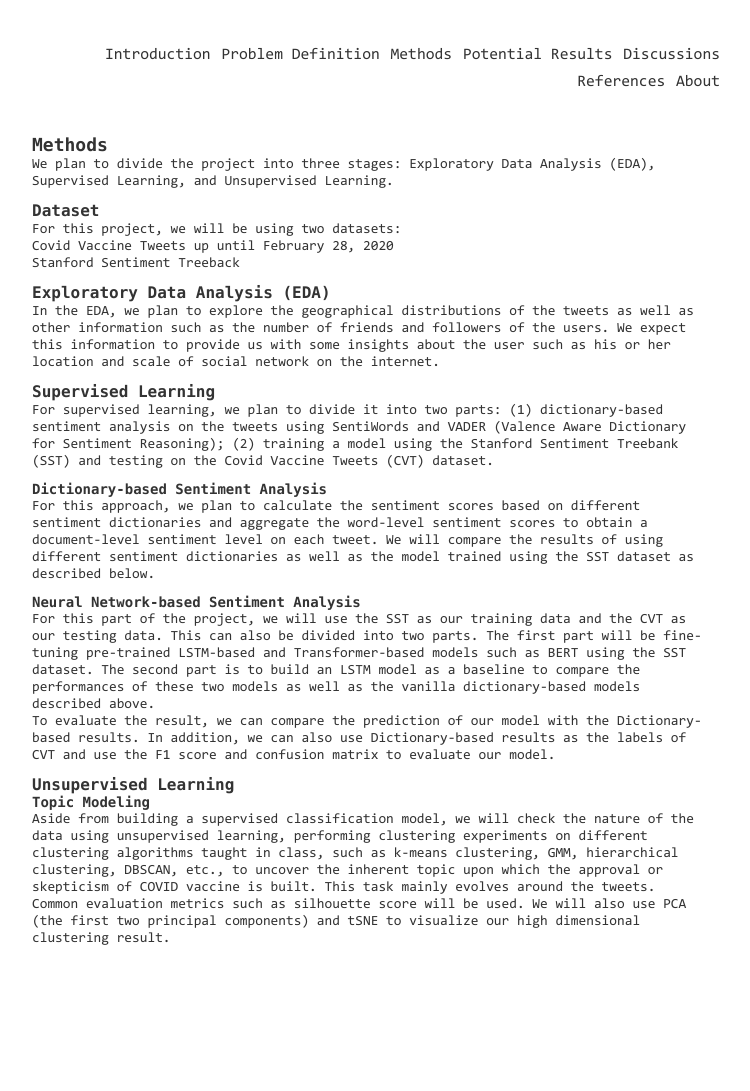
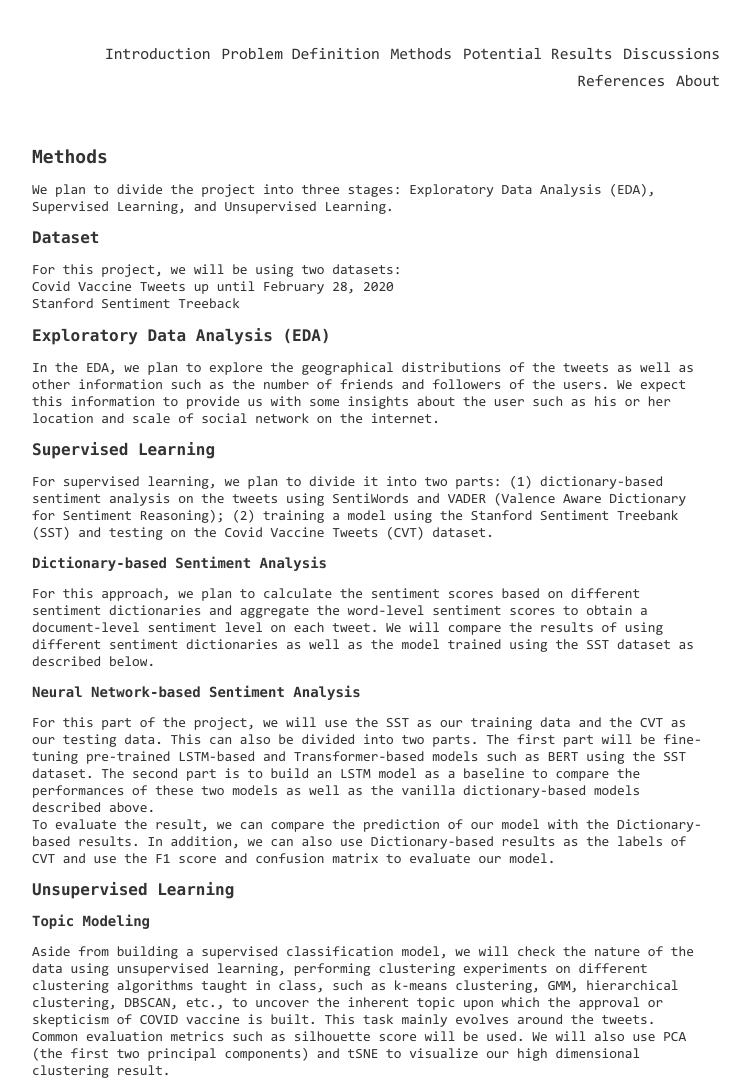
Before and after one commit to zhiyichenGT/zhiyichen.github.io, a Jekyll site: the page built from pages/methods.html, in a window 1280 px wide. Shown: the whole page, without its empty margins (268-1018 px from the left). Built offline with Jekyll 4.4.1, drawn with Linux system fonts in a browser that asks for light colours; before the commit the page ends 958 px from its top, so only the background shows below that.

Commit message:
version 0.7

```diff
--- a/_layouts/page.html
+++ b/_layouts/page.html
@@ -1,6 +1,5 @@
 <!DOCTYPE html>
 <html>
-<link rel="stylesheet" type="text/css" href="page.css">
 {% include head.html -%}
 <body ondragstart="return false;">
 {% include header.html -%}
--- a/static/css/common.css
+++ b/static/css/common.css
@@ -29,12 +29,17 @@
 ul {
   list-style: none;
 }
-p,
-h1,
-h2,
-h3,
-h4,
-h5,
+h1 {font-size: 18px;}
+h2 {font-size: 16px;}
+h3 {font-size: 14px;}
+h4 {font-size: 12px;}
+h5 {font-size: 8px;}
+h6 {font-size: 6px;}
+
+p {
+    margin-bottom: 12px;
+    font-size: 14px;
+}
 ul,
 ol,
 li,
--- a/static/css/page.css
+++ b/static/css/page.css
@@ -54,17 +54,59 @@
   display: inline-block;
   border-bottom: 1px solid #333333;
 }
-h1 {font-size: 18px;}
-h2 {font-size: 16px;}
-h3 {font-size: 14px;}
-h4 {font-size: 12px;}
-h5 {font-size: 8px;}
-h6 {font-size: 6px;}
+.page-search #search-input {
+  text-align: center;
+  font-size: 14px;
+  border-bottom: 2px solid #eaeaea;
+  width: 100%;
+  padding: 10px 0;
+  background-color: transparent;
+}
+.page-search h1 {
+  padding: 12px 0;
+}
+.page-search h1 span {
+  font-size: 16px;
+  font-weight: bold;
+  vertical-align: middle;
+}
+.page-search h1 img {
+  display: inline-block;
+  width: 21px;
+  margin-left: 8px;
+  vertical-align: middle;
+  opacity: 0;
+}
+.page-search .list-search li {
+  list-style: disc;
+  margin-left: 15px;
+  margin-bottom: 20px;
+}
+.page-search .list-search a {
+  display: block;
+  border-bottom: 1px dashed #ccc;
+}
+.page-search .list-search .title {
+  display: inline-block;
+  word-break: break-all;
+  font-size: 14px;
+  font-weight: bold;
+  padding-bottom: 1px;
+  border-bottom: 1px solid #999;
+}
+.page-search .list-search .content {
+  display: block;
+  font-size: 14px;
+  color: #5a5a5a;
+  word-break: break-all;
+  padding: 10px 0;
+}
+.page-search .list-search .hint {
+  font-size: inherit;
+  font-weight: bold;
+  color: #ff7f7f;
+}
 
-p {
-    margin-bottom: 12px;
-    font-size: 14px;
-}
 @media screen and (max-width: 560px) {
   .list-post > h2 {
     padding: 10px 0;
```
